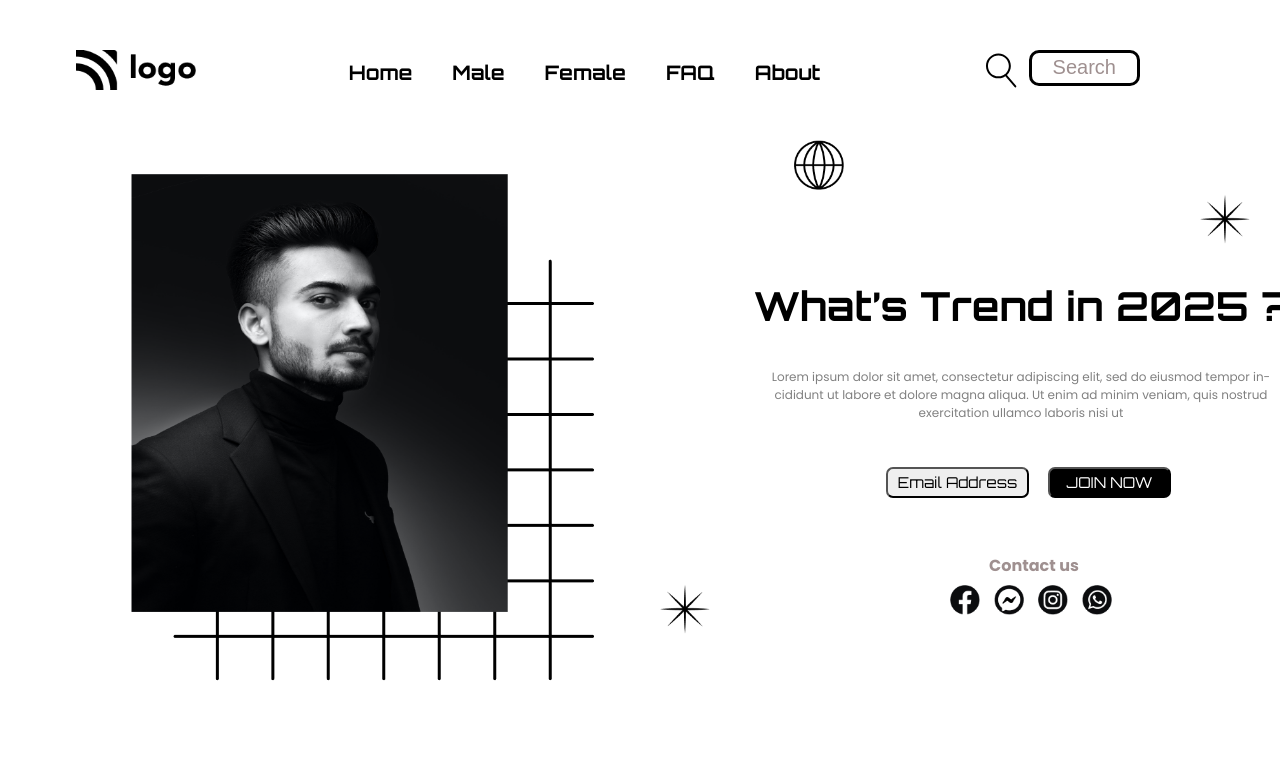
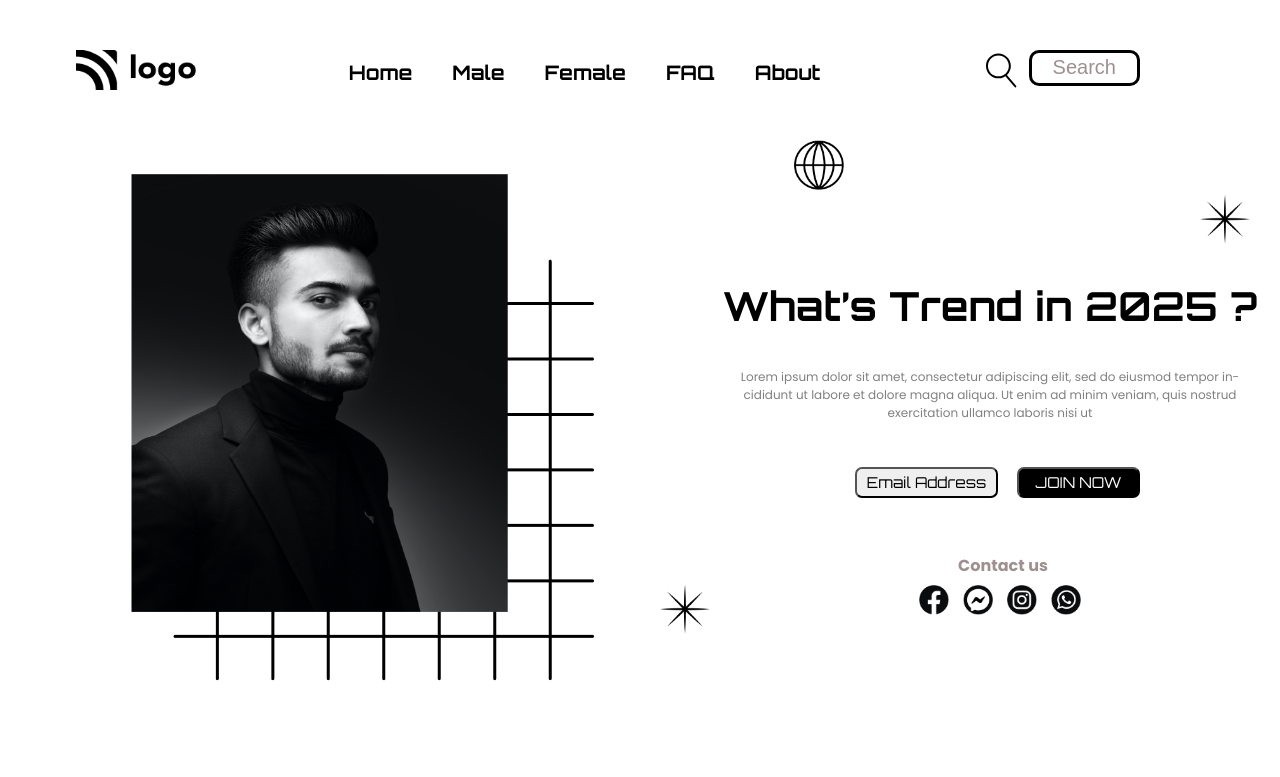
Before and after one commit to a60231023/project1, a website: page index.html in a window 1280 px wide. Drawn offline with Linux system fonts and the light colour scheme.

Commit message:
making production ready

```diff
--- a/style.css
+++ b/style.css
@@ -8,7 +8,7 @@
     width: 100vw;
     height: 97vh;
     overflow-x: hidden;
-    overflow-y: hidden;
+    /* overflow-y: hidden; */
     scroll-behavior: auto;
 }
 
@@ -129,7 +129,7 @@
     width: 580px;
     height: 500px;
     position: relative;
-    left: 731px;
+    left: 700px;
     top: 130px;
     text-align: center;
 }
```
